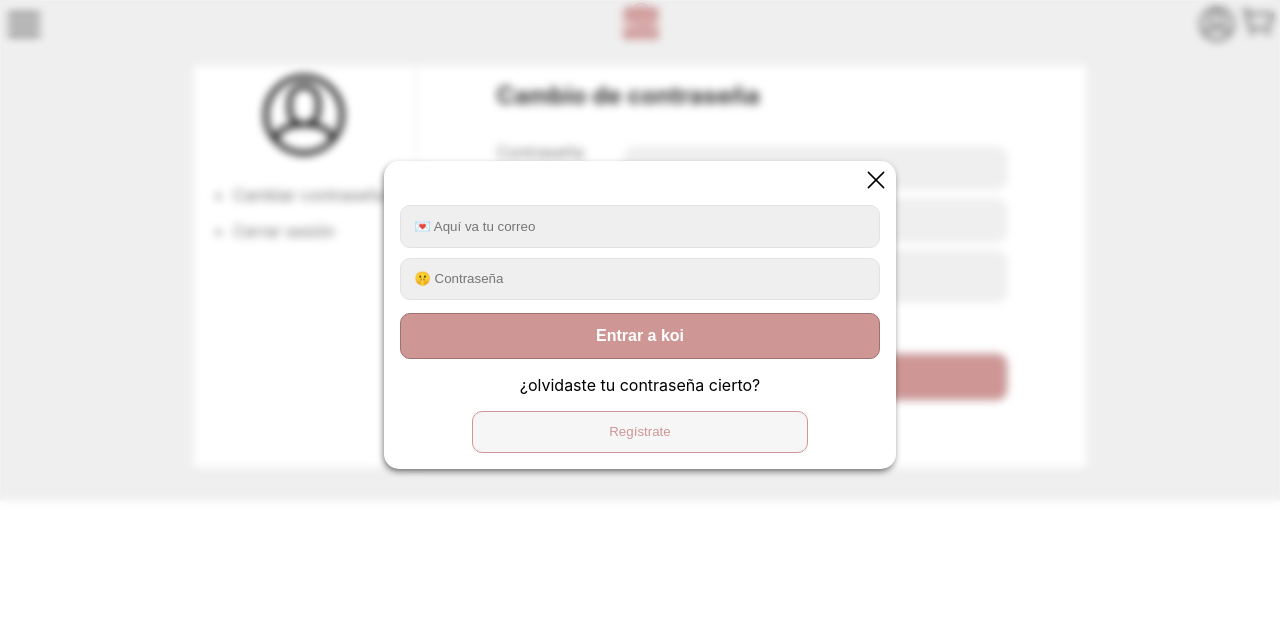
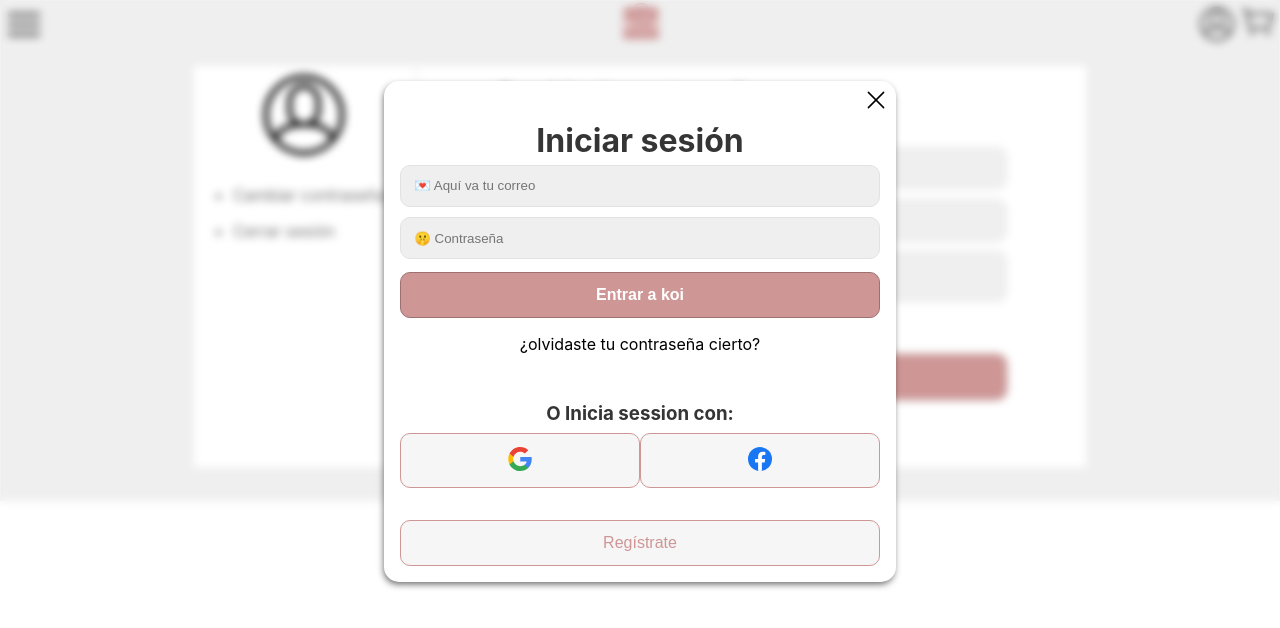
Before and after one commit to CamiloArias47/koishop, a Next.js app: page /user/password in a window 1280 px wide. Both pictures are taken after a click on the icon 1217 px from the left and 24 px from the top of the page. Shown: the top 628 px of the page. Built offline with nearby package versions, Linux system fonts and the light colour scheme; no server answers.

Commit message:
add Facebook and Google Login

```diff
--- a/components/UIwindows/Modal/style.js
+++ b/components/UIwindows/Modal/style.js
@@ -16,8 +16,8 @@ export default css`
 
 .modal{
     position:absolute;
-    width:80%;
-    top:20%;
+    width:90%;
+    top:10%;
     background:#fff;
     border-radius:15px;
     padding:1rem;
--- a/components/commons/Login/index.js
+++ b/components/commons/Login/index.js
@@ -1,11 +1,14 @@
 import { useState } from "react"
+import Image from "next/image"
 import { useUI } from "components/UIcontext"
-import { login } from 'firebase/client'
+import { login, loginGoogle, loginFacebook } from 'firebase/client'
 import { VerifyEmail } from './VerifyMail'
 import { Reset } from './ResetPass'
 import { Spinner } from 'components/icons'
 import { colors } from 'styles/theme'
 import { ErrorInline } from 'components/commons/ErrorMesage/InlineError'
+import googleIcon from 'public/images/logos/google.svg'
+import facebookIcon from 'public/images/logos/facebook.svg'
 
 import style from 'styles/style-modal-forms'
 
@@ -49,6 +52,42 @@ export const Login = () => {
 
     }
 
+    const handlerGoogleLogin = ()=>{
+        loginGoogle()
+            .then( result =>{
+                let credential = result.credential;
+                let token = credential.accessToken;
+                let user = result.user;
+                console.log({token, user})
+                closeModal()
+            })
+            .catch( error => {
+                var errorCode = error.code;
+                var errorMessage = error.message;
+                var email = error.email;
+                var credential = error.credential;
+                console.log({errorCode, errorMessage, email, credential})
+            })
+    }
+
+    const handlerFacebookLogin = ()=>{
+        loginFacebook()
+            .then( (result)=>{
+                let credential = result.credential;
+                let token = credential.accessToken;
+                let user = result.user;
+                console.log({token, user, credential})
+                closeModal()
+            })
+            .catch( error => {
+                var errorCode = error.code;
+                var errorMessage = error.message;
+                var email = error.email;
+                var credential = error.credential;
+                console.log({errorCode, errorMessage, email, credential})
+            })
+    }
+
     if(stateLogin === MODAL_STATE.VERIFY_VIEW) return <VerifyEmail />
     if(stateLogin === MODAL_STATE.RESET_VIEW) return <Reset email={mail}/>
 
@@ -58,6 +97,7 @@ export const Login = () => {
 
     return(
         <div className="login-container">
+            <h1>Iniciar sesión</h1>
             <form onSubmit={handlerSubmit}>
                 <input className="input input-primary" type="text" name="mail" id="mail" value={mail} placeholder="💌 Aquí va tu correo" onChange={handlerChange} required/>
                 <input className="input input-primary" type="password" name="password" id="password" value={password} placeholder="🤫 Contraseña" onChange={handlerChange} required/>
@@ -71,6 +111,16 @@ export const Login = () => {
                 ¿olvidaste tu contraseña cierto?
             </p>
 
+            <div className="login-with">
+                <h3>O Inicia session con:</h3>
+                <button className="btn btn-info" onClick={handlerGoogleLogin}>
+                    <Image src={googleIcon} width="24" height="24" alt="Google"/>
+                </button>
+                <button className="btn btn-info" onClick={handlerFacebookLogin}>
+                    <Image src={facebookIcon} width="24" height="24" alt="Facebook"/>
+                </button>
+            </div>
+
             <div className="register-section">
                 <button className="btn btn-info" onClick={() => setModalView('registro') }>Regístrate</button>
             </div>
--- a/firebase/client.js
+++ b/firebase/client.js
@@ -64,3 +64,14 @@ export const updatePass = newPass =>{
     const user = firebase.auth().currentUser;
     return user.updatePassword(newPass)
 }
+
+
+export const loginGoogle = ()=>{
+    let provider = new firebase.auth.GoogleAuthProvider();
+    return firebase.auth().signInWithPopup(provider)
+}
+
+export const loginFacebook = () =>{
+    let provider = new firebase.auth.FacebookAuthProvider();
+    return firebase.auth().signInWithPopup(provider)
+}
--- a/next.config.js
+++ b/next.config.js
@@ -1,6 +1,6 @@
 module.exports = {
   reactStrictMode: true,
   images: {
-    domains: ['picsum.photos'],
+    domains: ['picsum.photos', 'lh3.googleusercontent.com'],
   },
 }
--- a/styles/style-modal-forms.js
+++ b/styles/style-modal-forms.js
@@ -6,6 +6,14 @@ export default css`
 .register-container{
     width:100%;
     text-align:center;
+}
+
+.login-container h1,
+.register-container h1,
+.login-container h3,
+.register-container h3{
+    margin:0;
+    color: ${fontColor.important};
 }
 
 .register-container form{
@@ -20,10 +28,7 @@ export default css`
     margin-top: 2rem;
 }
 
-.login-container .btn-info,
-.goto-login-section .btn-info{
-    width: 70%;
-}
+
 
 
 .login-container .reset-pass-link:hover{
@@ -31,4 +36,19 @@ export default css`
     text-decoration: underline;
 }
 
+.login-with{
+    display:flex;
+    flex-wrap:wrap;
+    padding:2rem 0;
+}
+
+.login-with h3{
+    margin:0 0 .5rem 0;
+    width:100%;
+}
+
+.login-with .btn{
+    width:50%;
+}
+
 `
--- a/styles/styles-global.js
+++ b/styles/styles-global.js
@@ -33,6 +33,10 @@ export const globalStyles = css.global`
     color: ${fontColor.important};
     text-align: center;
     font-weight: 500;
+}
+
+.btn{
+    font-size:1rem;
 }
 
 .btn,
```
Also changed, not shown: public/images/logos/facebook.svg (added), public/images/logos/google.svg (added).
